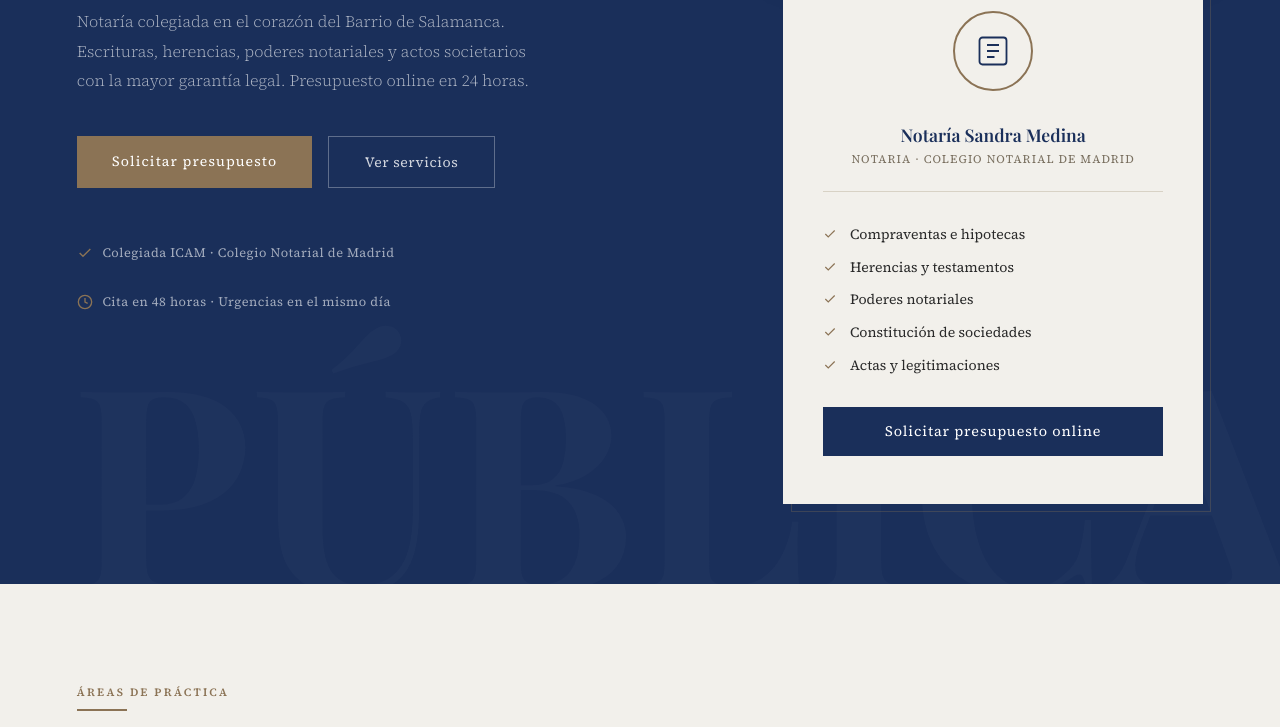
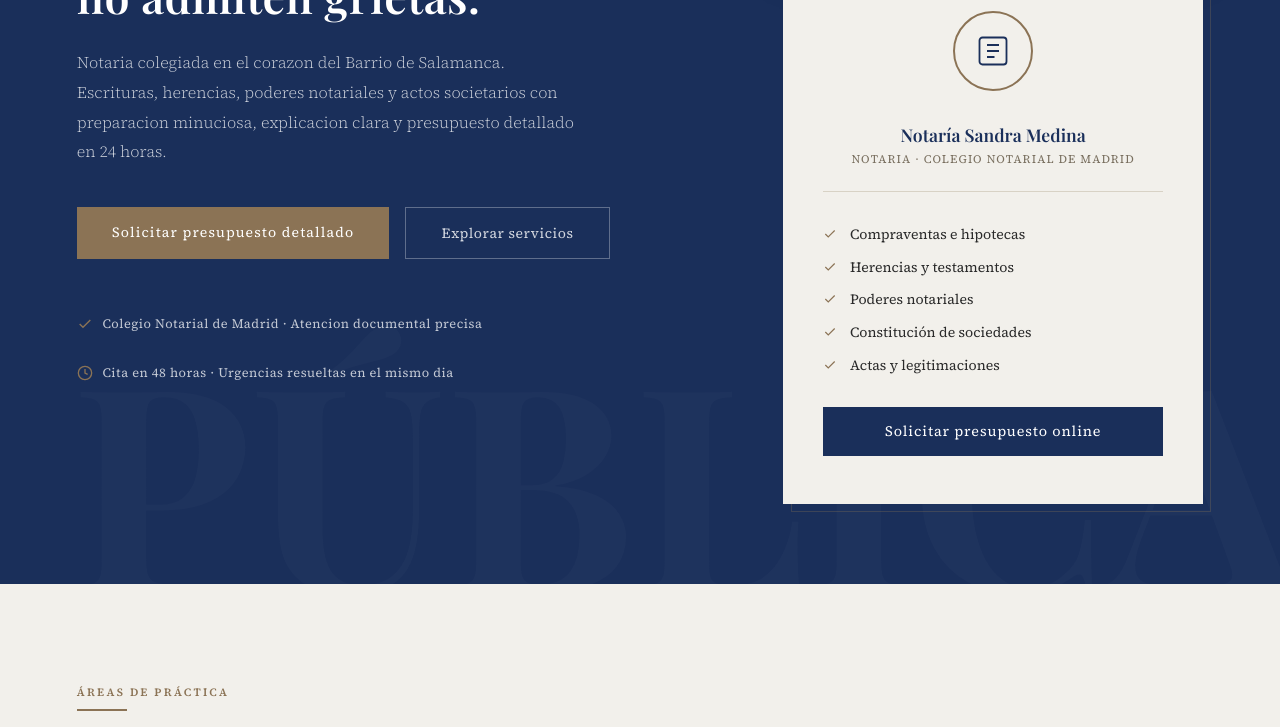
Before and after one commit to AlfonsoCifuentes/demo-madrid-notaria-sandra-medina, a plain HTML site: page index.html in a window 1280 px wide. Shown: the part 530-1257 px from the top of the page. Drawn offline with nearby package versions, Linux system fonts and the light colour scheme; a web font is replaced by a local one.

Commit message:
refactor: refine notary hero copy and contrast

```diff
--- a/index.html
+++ b/index.html
@@ -77,7 +77,7 @@
     letter-spacing: 0.01em;
   }
   .hero-left h1 em { color: var(--tan-light); font-style: italic; }
-  .hero-left p { font-size: 1rem; color: rgba(255,255,255,0.65); line-height: 1.85; margin-bottom: 2.5rem; max-width: 480px; font-weight: 300; }
+  .hero-left p { font-size: 1rem; color: rgba(255,255,255,0.78); line-height: 1.85; margin-bottom: 2.5rem; max-width: 500px; font-weight: 300; }
   .hero-actions { display: flex; gap: 1rem; flex-wrap: wrap; margin-bottom: 3.5rem; }
   .btn-tan {
     background: var(--tan); color: white; padding: 0.95rem 2.2rem;
@@ -96,7 +96,7 @@
   .hero-features { display: flex; gap: 2rem; flex-wrap: wrap; }
   .hero-feature { display: flex; align-items: center; gap: 0.6rem; }
   .hero-feature svg { width: 16px; height: 16px; stroke: var(--tan); fill: none; stroke-width: 2; }
-  .hero-feature span { font-size: 0.8rem; color: rgba(255,255,255,0.6); letter-spacing: 0.04em; }
+  .hero-feature span { font-size: 0.8rem; color: rgba(255,255,255,0.74); letter-spacing: 0.04em; }
 
   .hero-right { position: relative; z-index: 1; display: grid; gap: 1rem; }
   .hero-portrait {
@@ -110,7 +110,7 @@
     content: '';
     position: absolute;
     inset: 0;
-    background: linear-gradient(180deg, rgba(26,47,90,0.08) 0%, rgba(26,47,90,0.28) 100%);
+    background: linear-gradient(180deg, rgba(26,47,90,0.12) 0%, rgba(26,47,90,0.34) 100%);
   }
   .hero-portrait img {
     height: 100%;
@@ -267,20 +267,20 @@
         <div class="ornament-line"></div>
         <span>Fe pública · Barrio de Salamanca · Madrid</span>
       </div>
-      <h1>Seguridad jurídica para los momentos que <em>más importan</em></h1>
-      <p>Notaría colegiada en el corazón del Barrio de Salamanca. Escrituras, herencias, poderes notariales y actos societarios con la mayor garantía legal. Presupuesto online en 24 horas.</p>
+      <h1>Seguridad juridica para decisiones patrimoniales, familiares y societarias que no admiten grietas.</h1>
+      <p>Notaria colegiada en el corazon del Barrio de Salamanca. Escrituras, herencias, poderes notariales y actos societarios con preparacion minuciosa, explicacion clara y presupuesto detallado en 24 horas.</p>
       <div class="hero-actions">
-        <a href="#contacto" class="btn-tan">Solicitar presupuesto</a>
-        <a href="#servicios" class="btn-outline">Ver servicios</a>
+        <a href="#contacto" class="btn-tan">Solicitar presupuesto detallado</a>
+        <a href="#servicios" class="btn-outline">Explorar servicios</a>
       </div>
       <div class="hero-features">
         <div class="hero-feature">
           <svg viewBox="0 0 24 24"><polyline points="20 6 9 17 4 12"/></svg>
-          <span>Colegiada ICAM · Colegio Notarial de Madrid</span>
+          <span>Colegio Notarial de Madrid · Atencion documental precisa</span>
         </div>
         <div class="hero-feature">
           <svg viewBox="0 0 24 24"><circle cx="12" cy="12" r="10"/><polyline points="12 6 12 12 16 14"/></svg>
-          <span>Cita en 48 horas · Urgencias en el mismo día</span>
+          <span>Cita en 48 horas · Urgencias resueltas en el mismo dia</span>
         </div>
       </div>
     </div>
```
